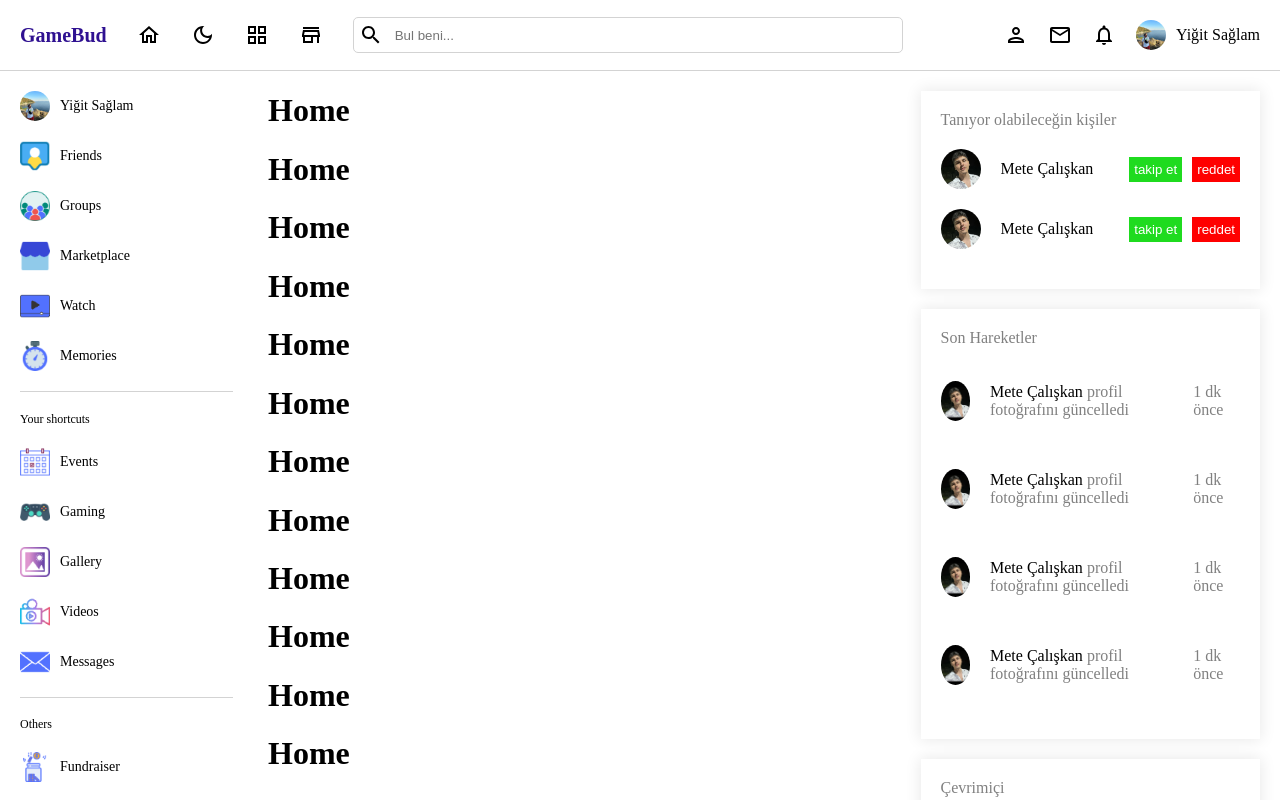
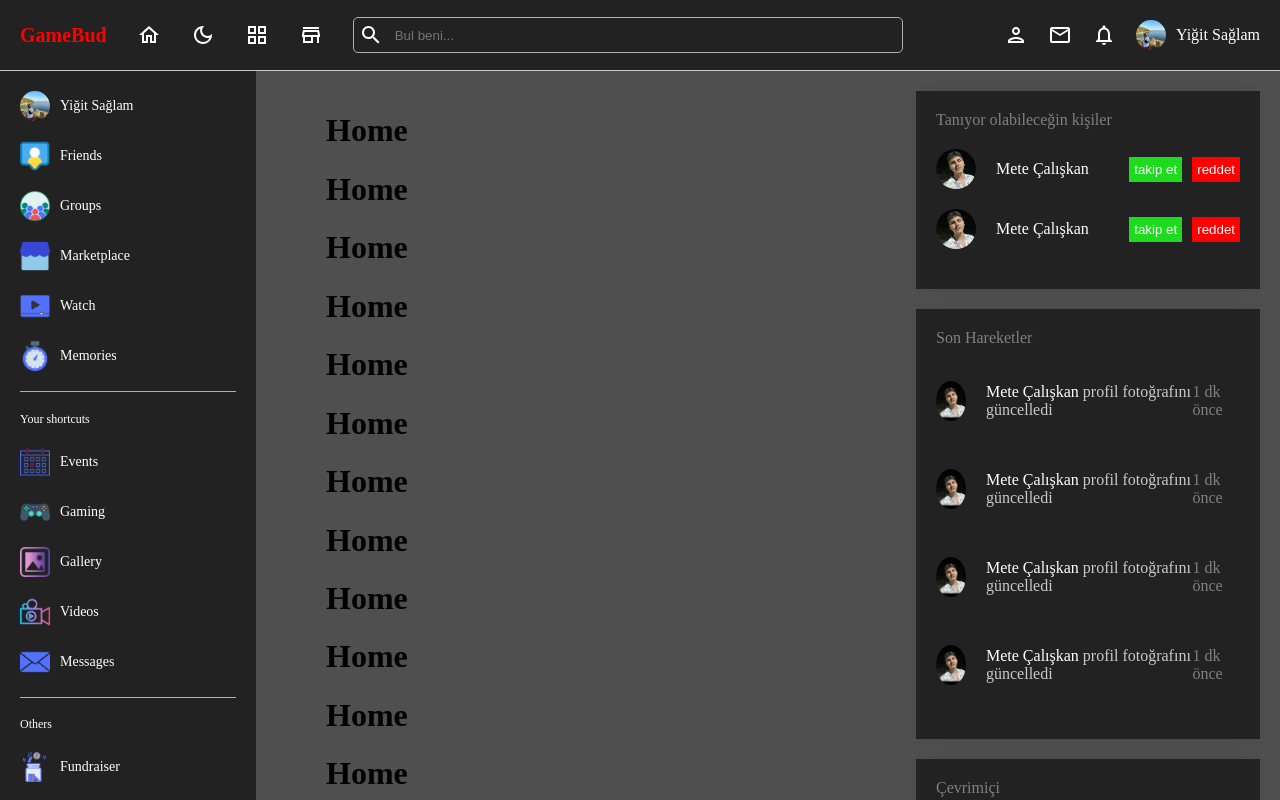
Before and after one commit to Chaxindow/GameBudTez, a React (Vite) app in the folder GbFrontend/: page / in a window 1280 px wide. Shown: the top 800 px of the page. Built offline with nearby package versions, Linux system fonts and the light colour scheme.

Commit message:
Dark mode color changed

```diff
--- a/GbFrontend/src/App.jsx
+++ b/GbFrontend/src/App.jsx
@@ -11,19 +11,19 @@ import LeftBar from "./components/leftBar/LeftBar";
 import RightBar from "./components/rightBar/RightBar";
 import Home from "./pages/home/Home";
 import Profile from "./pages/profile/Profile";
+import "./style.scss";
 
 function App() {
   const currentUser = true;
 
   const Layout = () => {
     return (
-      <div>
+      <div className="theme-dark">
         <Navbar />
         <div style={{ display: "flex" }}>
           <LeftBar />
-          <div style={{flex:5}}>
-          <Outlet />
-
+          <div style={{ flex: 5 }}>
+            <Outlet />
           </div>
 
           <RightBar />
--- a/GbFrontend/src/components/leftBar/leftBar.scss
+++ b/GbFrontend/src/components/leftBar/leftBar.scss
@@ -1,72 +1,68 @@
-.leftBar{
+@import "../../style.scss";
+
+.leftBar {
+  @include themify($themes) {
     flex: 2;
     position: sticky;
     top: 70px;
     height: calc(100vh - 70px);
     overflow: scroll;
-    margin-right: 15px;
-    &::-webkit-scrollbar{
+    margin-right: 0px;
+    background-color: themed("bg");
+    color: themed("textColor");
+    &::-webkit-scrollbar {
       display: none;
     }
-    .container{
+    .container {
       padding: 20px;
 
-
-        hr{
-
+      hr {
         margin: 20px 0px;
         border: none;
         height: 0.5px;
-            background-color: lightgray;
-
+        background-color: themed("border");
       }
 
-        .menu{
-
+      .menu {
         display: flex;
         flex-direction: column;
         gap: 20px;
 
-            span{
+        span {
           font-size: 12px;
         }
 
-            .user{
+        .user {
           display: flex;
           align-items: center;
           gap: 10px;
 
-                img{
+          img {
             width: 30px;
             height: 30px;
             border-radius: 50%;
             object-fit: cover;
-
           }
 
-                span{
+          span {
             font-size: 14px;
           }
         }
 
-            .item{
+        .item {
           display: flex;
           align-items: center;
           gap: 10px;
 
-                img{
+          img {
             width: 30px;
-
-
           }
 
-                span{
+          span {
             font-size: 14px;
-
           }
         }
-
       }
     }
-
   }
+}
--- a/GbFrontend/src/components/navbar/navbar.scss
+++ b/GbFrontend/src/components/navbar/navbar.scss
@@ -1,66 +1,70 @@
-.navbar{
+@import "../../style.scss";
+
+.navbar {
+  @include themify($themes) {
     display: flex;
     align-items: center;
     justify-content: space-between;
     padding: 10px 20px;
     height: 50px;
-    border-bottom: 1px solid lightgray;
+    border-bottom: 1px solid themed("textColorSoft");
     position: sticky;
     top: 0;
-    background-color: white;
+    background-color: themed("bg");
+    color: themed("textColor");
 
+    .border-visible {
+      border-bottom: 1px solid #ff0000; // Menü aşağı kaydırıldığında border'ın görünmesi
+    }
 
-
-    .left{
+    .left {
       display: flex;
       align-items: center;
       gap: 30px;
 
-
-        span{
+      span {
         font-weight: bold;
         font-size: 20px;
-            color: rgb(47, 17, 145);
-
+        color: themed("logo");
       }
 
-        .search{
+      .search {
         display: flex;
         align-items: center;
         gap: 10px;
-            border: 1px solid lightgray;
+        border: 1px solid themed("border");
         border-radius: 5px;
         padding: 5px;
 
-
-            input{
+        input {
+          outline: none;
           border: none;
+          background-color: transparent;
           width: 500px;
-
+          color: themed("textColor");
         }
       }
     }
 
-    .right{
+    .right {
       display: flex;
       align-items: center;
       gap: 20px;
-        .user{
+      .user {
         display: flex;
         align-items: center;
         gap: 10px;
         font-weight: 500;
-            img{
+        img {
           width: 30px;
           height: 30px;
           border-radius: 50%;
           object-fit: cover;
         }
 
-            span{
-
+        span {
         }
       }
-
     }
   }
+}
--- a/GbFrontend/src/components/rightBar/rightBar.scss
+++ b/GbFrontend/src/components/rightBar/rightBar.scss
@@ -1,53 +1,53 @@
-.rightBar{
+@import "../../style.scss";
+
+.rightBar {
+  @include themify($themes) {
     flex: 3;
     position: sticky;
     top: 70px;
     height: calc(100vh - 70px);
     overflow: scroll;
+    background-color: themed("bgSoft");
 
-    &::-webkit-scrollbar{
+    &::-webkit-scrollbar {
       display: none;
     }
 
-    .container{
+    .container {
       padding: 20px;
 
-        .item{
-
-
+      .item {
         -webkit-box-shadow: 0px 0px 15px 1px rgba(0, 0, 0, 0.09);
         -moz-box-shadow: 0px 0px 15px 1px rgba(0, 0, 0, 0.09);
         box-shadow: 0px 0px 15px 1px rgba(0, 0, 0, 0.09);
         padding: 20px;
         margin-bottom: 20px;
+        background-color: themed("bg");
 
-            span{
-                color:gray ;
+        span {
+          color: gray;
         }
 
-            .user{
+        .user {
           display: flex;
           align-items: center;
           justify-content: space-between;
           margin: 20px 0px;
 
-
-
-                .userInfo{
+          .userInfo {
             display: flex;
             align-items: center;
             gap: 20px;
             position: relative;
 
-                    img{
+            img {
               width: 40px;
               height: 40px;
               border-radius: 50%;
               object-fit: cover;
-
             }
 
-                    .online{
+            .online {
               width: 12px;
               height: 12px;
               border-radius: 50%;
@@ -57,32 +57,31 @@
               left: 30px;
             }
 
-                    p{
-                        color: gray;
+            p {
+              color: themed("textColorSoft");
             }
 
-                    span{
+            span {
               font-weight: 500;
-                        color: black;
+              color: themed("textColor");
+            }
           }
 
-                }
-
-                .buttons{
+          .buttons {
             display: flex;
             align-items: center;
             gap: 10px;
 
-                    button{
+            button {
               border: none;
               padding: 5px;
               color: white;
               cursor: pointer;
 
-                        &:first-child{
+              &:first-child {
                 background-color: rgb(31, 219, 31);
               }
-                        &:last-child{
+              &:last-child {
                 background-color: red;
               }
             }
@@ -90,5 +89,5 @@
         }
       }
     }
-
   }
+}
--- a/GbFrontend/src/pages/home/home.scss
+++ b/GbFrontend/src/pages/home/home.scss
@@ -0,0 +1,8 @@
+@import "../../style.scss";
+
+.home {
+  @include themify($themes) {
+    background-color: themed("bgSoft");
+    padding: 20px 70px;
+  }
+}
--- a/GbFrontend/src/pages/login/Login.jsx
+++ b/GbFrontend/src/pages/login/Login.jsx
@@ -16,7 +16,7 @@ const Login = () => {
           <div className="right">
             <h1>Login</h1>
             <form>
-              <input type="text" placeholder="Username" />
+              <input type="text" placeholder="Username / E-mail" />
               <input type="text" placeholder="Password" />
               <button>Login</button>
             </form>
--- a/GbFrontend/src/pages/register/Register.jsx
+++ b/GbFrontend/src/pages/register/Register.jsx
@@ -19,7 +19,7 @@ const Register = () => {
               <input type="text" placeholder="Username" />
               <input type="email" placeholder="Email" />
               <input type="password" placeholder="Password" />
-              <input type="text" placeholder="Name" />
+              <input type="text" placeholder="Password Repeat" />
               <button>Register</button>
             </form>
           </div>
--- /dev/null
+++ b/GbFrontend/src/style.scss
@@ -0,0 +1,41 @@
+$themes: (
+  light: (
+    textColor: #000,
+    bg: white,
+    logo: red,
+    bgSoft: rgba(255, 255, 255, 0.69),
+    textColorSoft: #555,
+    border: gray,
+  ),
+  dark: (
+    textColor: #ffffff,
+    bg: rgb(34, 34, 34),
+    logo: red,
+    bgSoft: rgba(0, 0, 0, 0.69),
+    textColorSoft: #c9c9c9,
+    border: rgb(176, 176, 176),
+  ),
+);
+
+@mixin themify($themes) {
+  @each $theme, $map in $themes {
+    .theme-#{$theme} & {
+      $theme-map: () !global;
+      @each $key, $submap in $map {
+        $value: map-get(map-get($themes, $theme), "#{$key}");
+        $theme-map: map-merge(
+          $theme-map,
+          (
+            $key: $value,
+          )
+        ) !global;
+      }
+      @content;
+      $theme-map: null !global;
+    }
+  }
+}
+
+@function themed($key) {
+  @return map-get($theme-map, $key);
+}
```
Lines whose indentation alone changed are shown as unchanged.
